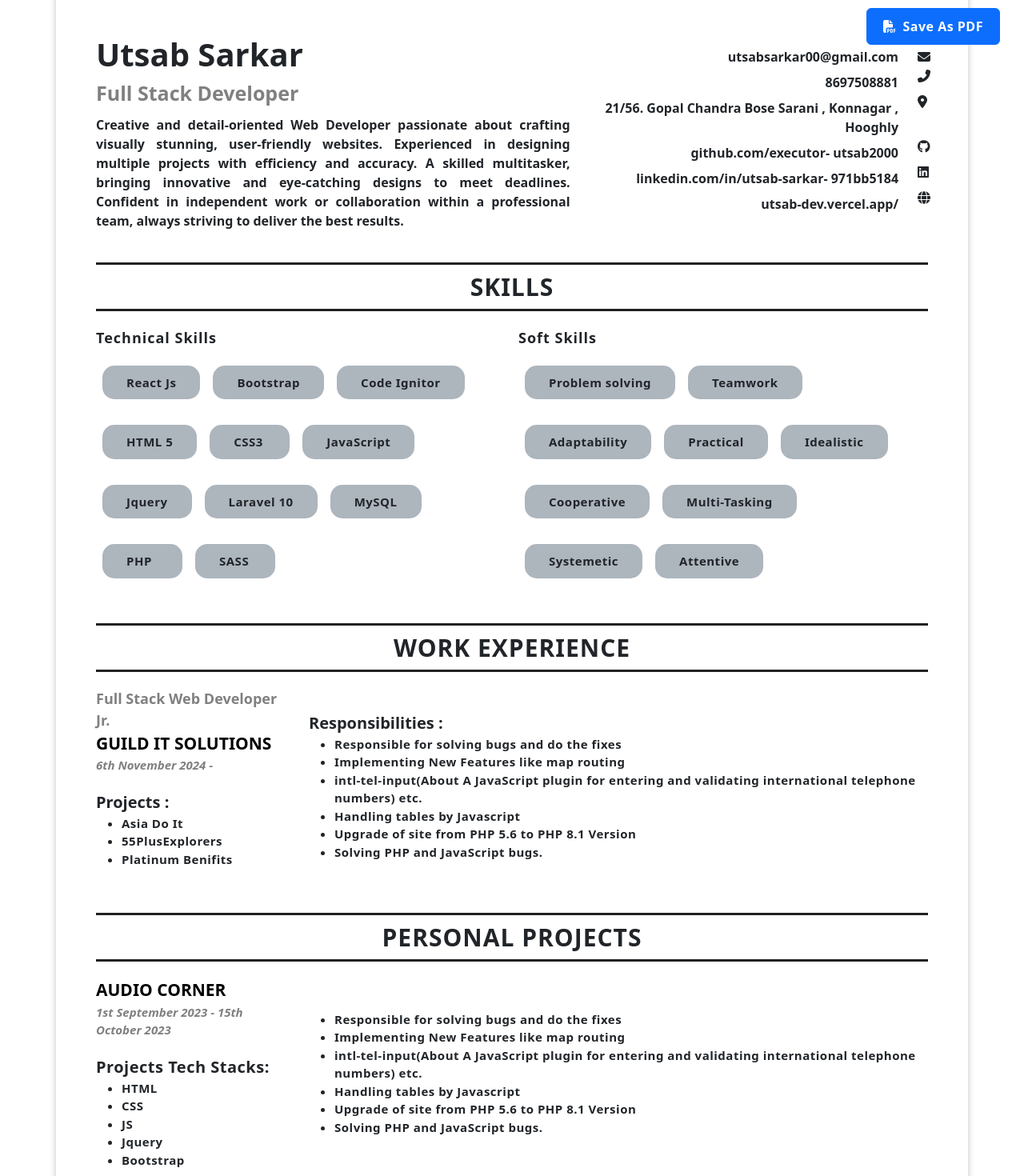
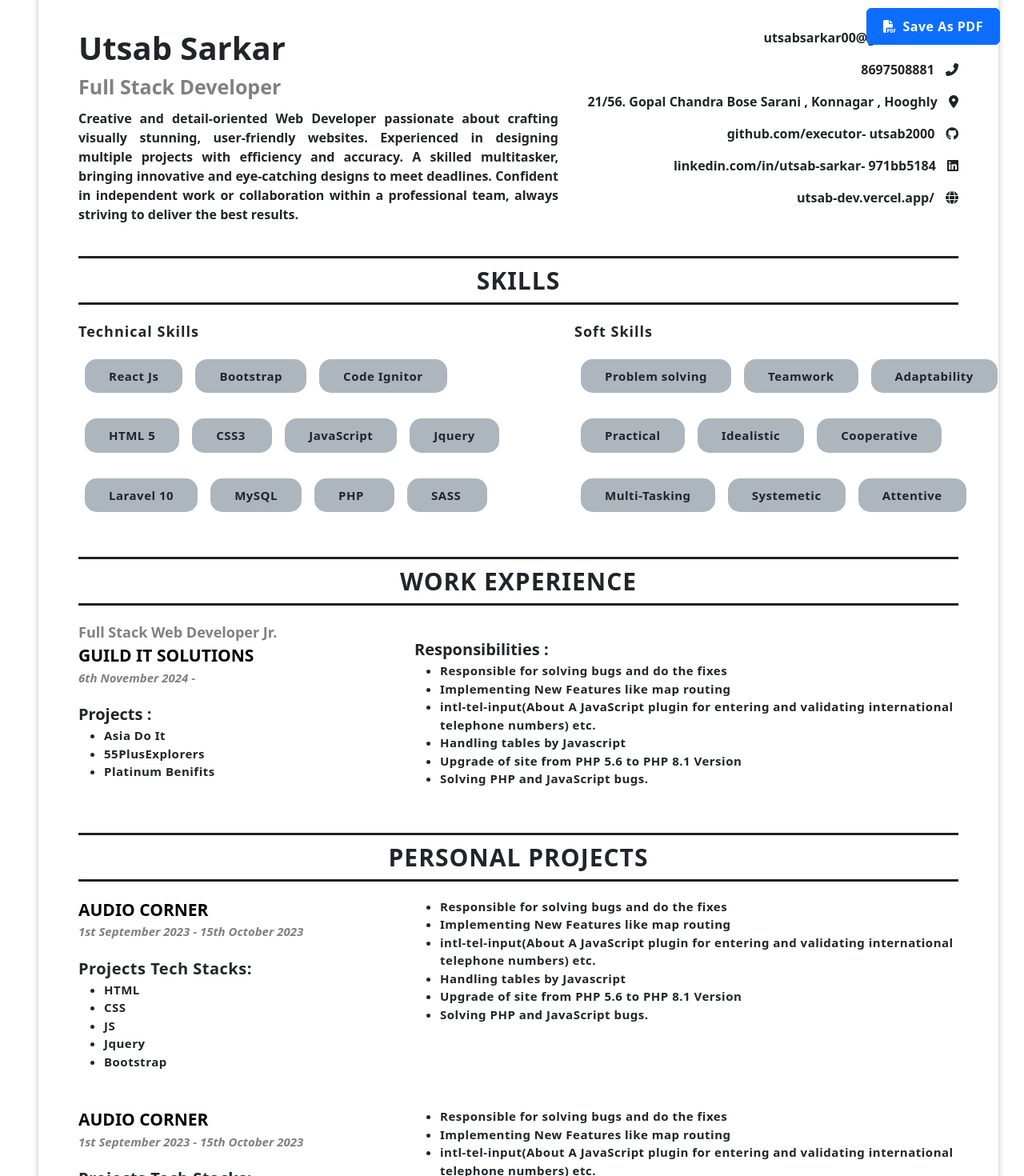
Before and after one commit to executor-utsab2000/Resume-Builder, a React (Vite) app: page /templates/template1 in a window 1280 px wide. Shown: the part 20-1490 px from the top of the page at 80% size. Built offline with nearby package versions, Linux system fonts and the light colour scheme.

Commit message:
template1 done

```diff
--- a/src/CSS_SCSS/template1.scss
+++ b/src/CSS_SCSS/template1.scss
@@ -1,4 +1,29 @@
 .template1 {
+	min-width: 1200px;
+	max-width: 1200px;
+	height: 100%;
+	width: 100%;
+	padding: 0;
+	box-shadow: rgba(0, 0, 0, 0.24) 0px 3px 8px;
+
+	.sectionHeader {
+		margin-top: 40px;
+		margin-bottom: 20px;
+		font-weight: 700;
+		font-size: 30px;
+		text-transform: uppercase;
+		letter-spacing: 1px;
+		text-align: center;
+		padding-top: 5px;
+		padding-bottom: 5px;
+		border-top: #212121 3px solid;
+		border-bottom: #212121 3px solid;
+	}
+
+	.topSection {
+		.leftPanel {
+			min-width: 700x;
+			max-width: 700x;
 
 			.nameHeader {
 				font-weight: 800;
@@ -17,24 +42,25 @@
 				font-size: 16px;
 				text-align: justify;
 			}
-
-	.topRightDetails {
-		font-weight: 600;
 		}
 
-	.sectionHeader {
-		margin-top: 40px;
-		margin-bottom: 20px;
-		font-weight: 700;
-		font-size: 30px;
-		text-transform: uppercase;
-		letter-spacing: 1px;
-		text-align: center;
-		padding-top: 5px;
-		padding-bottom: 5px;
-		border-top: #212121 3px solid;
-		border-bottom: #212121 3px solid;
+		.rightPanel {
+			padding-left: 20px;
+			min-width: 500px;
+			max-width: 500px;
+			font-weight: 600;
+
+			.content {
+				text-align: right;
+
+				i {
+					margin-left: 10px;
 				}
+			}
+		}
+	}
+
+	.skills {
 
 		.skillSmallHeader {
 			margin-bottom: 5px;
@@ -43,7 +69,26 @@
 			letter-spacing: 1px;
 		}
 
+		.leftPanel {
+			min-width: 600px;
+			max-width: 600px;
+			width: 100%;
+			padding-right: 20px;
+		}
+
+		.rightPanel {
+			min-width: 600px;
+			max-width: 600px;
+			padding-left: 20px;
+		}
+	}
+
+	.experienceContainer {
 		.experience {
+			.leftPanel {
+				min-width: 400px;
+				max-width: 400px;
+
 				.designation {
 					font-weight: 700;
 					font-size: 21px;
@@ -55,7 +100,6 @@
 					font-weight: 700;
 					font-size: 18px;
 					color: gray;
-			;
 					text-transform: capitalize;
 				}
 
@@ -66,20 +110,6 @@
 					;
 					text-transform: capitalize;
 					font-style: italic;
-		}
-
-		.responsibilities {
-			.header {
-				margin-top: 20px;
-				font-weight: 700;
-				font-size: 20px;
-			}
-
-			ul {
-				font-weight: 600;
-				letter-spacing: 0.5px;
-				font-size: 15px;
-			}
 				}
 
 				.projectWorked {
@@ -97,17 +127,119 @@
 				}
 			}
 
-	.education {
-		.qualificationTitle {
+			.rightPanel {
+				min-width: 700px;
+				max-width: 700px;
+				padding-left: 20px;
+
+				.responsibilities {
+					.header {
+						margin-top: 20px;
+						font-weight: 700;
+						font-size: 20px;
+					}
+
+					ul {
+						font-weight: 600;
+						letter-spacing: 0.5px;
+						font-size: 15px;
+					}
+				}
+
+			}
+		}
+	}
+
+	.projectContainer {
+		.projectItems {
+			margin-top: 10px;
+			margin-bottom: 30px;
+
+			.leftPanel {
+				min-width: 400px;
+				max-width: 400px;
+
+				.projectTitle {
 					font-weight: 700;
 					font-size: 21px;
 					color: black;
 					text-transform: uppercase;
 				}
 
+				.projectDuration {
+					font-weight: 700;
+					font-size: 15px;
+					color: gray;
+					;
+					text-transform: capitalize;
+					font-style: italic;
+				}
+
+				.projectTechStacks {
+					.header {
+						margin-top: 20px;
+						font-weight: 700;
+						font-size: 20px;
+					}
+
+					font-weight: 600;
+					letter-spacing: 0.5px;
+					font-size: 15px;
+				}
+
+			}
+
+			.rightPanel {
+				min-width: 700px;
+				max-width: 700px;
+				padding-left: 20px;
+
+				.projectLearnings {
+					font-weight: 600;
+					letter-spacing: 0.5px;
+					font-size: 15px;
+				}
+			}
+		}
+	}
+
+	.certificateContainer {
+
+		.certificateTitle {
+			font-weight: 700;
+			font-size: 18px;
+			color: black;
+			text-transform: uppercase;
+		}
+
+
+		.certificateYear {
+			font-weight: 700;
+			font-size: 15px;
+			color: gray;
+			text-transform: capitalize;
+		}
+
+		.certificateInstitute {
+			font-weight: 700;
+			font-size: 12px;
+			color: gray;
+			text-transform: capitalize;
+			font-style: italic;
+		}
+	}
+
+	.educationContainer {
+		.qualificationTitle {
+			font-weight: 700;
+			font-size: 18px;
+			color: black;
+			text-transform: uppercase;
+		}
+
 		.qualificationInstitute {
 			font-weight: 700;
-			font-size: 18px;
+			font-size: 13px;
 			color: gray;
 			;
 			text-transform: capitalize;
@@ -131,68 +263,4 @@
 			font-style: italic;
 		}
 	}
-
-	.certificateTitle {
-		font-weight: 700;
-		font-size: 21px;
-		color: black;
-		text-transform: uppercase;
 }
-
-	.projectTitle {
-		font-weight: 700;
-		font-size: 21px;
-		color: black;
-		text-transform: uppercase;
-	}
-
-	.certificateYear {
-		font-weight: 700;
-		font-size: 18px;
-		color: gray;
-		;
-		text-transform: capitalize;
-	}
-
-	.certificateInstitute {
-		font-weight: 700;
-		font-size: 15px;
-		color: gray;
-		;
-		text-transform: capitalize;
-		font-style: italic;
-	}
-
-	.projectDuration {
-		font-weight: 700;
-		font-size: 15px;
-		color: gray;
-		;
-		text-transform: capitalize;
-		font-style: italic;
-	}
-
-	.projectTechStacks {
-		.header {
-			margin-top: 20px;
-			font-weight: 700;
-			font-size: 20px;
-		}
-
-		font-weight: 600;
-		letter-spacing: 0.5px;
-		font-size: 15px;
-	}
-
-	.projectLearnings {
-		font-weight: 600;
-		letter-spacing: 0.5px;
-		font-size: 15px;
-	}
-
-	.itemContainer {
-		margin-top: 10px;
-		margin-bottom: 30px;
-	}
-
-}
--- a/src/Template/Template1.jsx
+++ b/src/Template/Template1.jsx
@@ -15,11 +15,12 @@ const Template1 = () => {
     return (
         <>
             <div className="printBtnDiv">
-                <button className="btn btn-primary" onClick={() => handleDownloadPdf(printContent)}> <i class="fa-solid fa-file-pdf me-2"></i>Save As PDF</button>
+                <button className="btn btn-primary" onClick={() => handleDownloadPdf(printContent)}> <i className="fa-solid fa-file-pdf me-2"></i>Save As PDF</button>
             </div>
+
             <div className="container template1" ref={printContent}>
-                <div className="row mt-2">
-                    <div className="col-7 pe-3 my-auto">
+                <div className="topSection d-flex jus">
+                    <div className="leftPanel">
                         <div className="nameHeader">{userData.fName + " " + userData.lName}</div>
                         {
                             userData.designation.trim().length !== 0 && <div className="designation">{userData.designation}</div>
@@ -27,61 +28,34 @@ const Template1 = () => {
 
                         <div className="profileSummary mt-2">{userData.profileSummary}</div>
                     </div>
-                    <div className="col-5 my-auto">
-                        <div className="row topRightDetails">
-                            <div className="col-11 text-end">{userData.email}</div>
-                            <div className="col-1"><i className="fa-solid fa-envelope"></i></div>
-
-                            <div className="col-11 text-end mt-2">{userData.contact}</div>
-                            <div className="col-1"><i className="fa-solid fa-phone-flip"></i></div>
-
-                            <div className="col-11 text-end mt-2">{userData.address}</div>
-                            <div className="col-1"><i className="fa-solid fa-location-dot"></i></div>
-
-                            {
-                                userData.github.trim().length !== 0 &&
-                                <>
-                                    <div className="col-11 text-end mt-2">{userData.github}</div>
-                                    <div className="col-1"><i className="fa-brands fa-github"></i></div>
-                                </>
-                            }
-
-                            {
-                                userData.linkedin.trim().length !== 0 &&
-                                <>
-                                    <div className="col-11 text-end mt-2">{userData.linkedin}</div>
-                                    <div className="col-1"><i className="fa-brands fa-linkedin"></i></div>
-
-                                </>
-                            }
-
-
-                            {
-                                userData.portfolio.trim().length !== 0 &&
-                                <>
-                                    <div className="col-11 text-end mt-2">{userData.portfolio}</div>
-                                    <div className="col-1"><i className="fa-solid fa-globe"></i></div>
-                                </>
-                            }
+                    <div className="rightPanel d-flex justify-content-end my-auto">
+                        <div className="content">
+                            <p>{userData.email} <i className="fa-solid fa-envelope"></i></p>
+                            <p>{userData.contact} <i className="fa-solid fa-phone-flip"></i></p>
+                            <p>{userData.address} <i className="fa-solid fa-location-dot"></i></p>
+                            <p>{userData.github} <i className="fa-brands fa-github"></i></p>
+                            <p>{userData.linkedin} <i className="fa-brands fa-linkedin"></i></p>
+                            <p>{userData.portfolio} <i className="fa-solid fa-globe"></i></p>
                         </div>
                     </div>
                 </div>
 
+                <section>
                     <div className="sectionHeader">Skills</div>
-                <div className="skillContainer">
-                    <div className="row">
+                    <div className="skills d-flex">
                         {
-                            userData.technicalSkills.length !== 0 &&
-                            <div className="col-6 pe-2">
+                            userData.hasOwnProperty('technicalSkills') &&
+                            <div className="leftPanel">
                                 <div className="skillSmallHeader">Technical Skills</div>
                                 <div className="d-flex flex-wrap">
                                     {
                                         userData.technicalSkills?.map(elm => <SmallItems title={elm} />)
                                     }
                                 </div>
+
                             </div>
                         }
-                        <div className="col-6 ps-2">
+                        <div className="rightPanel">
                             <div className="skillSmallHeader">Soft Skills</div>
                             <div className="d-flex flex-wrap">
                                 {
@@ -90,20 +64,19 @@ const Template1 = () => {
                             </div>
                         </div>
                     </div>
-                </div>
+                </section>
 
                 {
-                    userData.workExperience.length !== 0 &&
-                    <>
+                    userData.hasOwnProperty('workExperience') &&
+                    <section>
                         <div className="sectionHeader">Work Experience</div>
                         <div className="experienceContainer">
                             {
                                 userData.workExperience?.map((elm) => {
                                     return (
                                         <>
-                                            <div className="experience w-100 itemContainer">
-                                                <div className="row">
-                                                    <div className="col-3 my-auto">
+                                            <div className="experience d-flex">
+                                                <div className="leftPanel">
                                                     <div className="companyName">{elm.designation}</div>
                                                     <div className="designation">{elm.companyName}</div>
                                                     <div className="duration">{`${elm.startDate} - ${elm.endDate}`}</div>
@@ -117,8 +90,8 @@ const Template1 = () => {
                                                         </ul>
                                                     </div>
                                                 </div>
-
-                                                    <div className="col-9 responsibilities my-auto">
+                                                <div className="rightPanel">
+                                                    <div className="responsibilities">
                                                         <div className="header">Responsibilities :</div>
                                                         <ul>
                                                             {
@@ -133,20 +106,19 @@ const Template1 = () => {
                                 })
                             }
                         </div>
-                    </>
+                    </section>
                 }
 
                 {
-                    userData.project.length !== 0 &&
-                    <>
+                    userData.hasOwnProperty('project') &&
+                    <section>
                         <div className="sectionHeader">Personal Projects</div>
                         <div className="projectContainer">
                             {
                                 userData.project?.map((elm) => {
                                     return (
-                                        <div className="projectItems itemContainer">
-                                            <div className="row">
-                                                <div className="col-3 my-auto">
+                                        <div className="projectItems itemContainer d-flex">
+                                            <div className="leftPanel">
                                                 <div className="projectTitle">{elm.title}</div>
                                                 <div className="projectDuration">{`${elm.startDate} - ${elm.endDate}`}</div>
                                                 <div className="projectTechStacks">
@@ -158,7 +130,7 @@ const Template1 = () => {
                                                     </ul>
                                                 </div>
                                             </div>
-                                                <div className="col-9 my-auto">
+                                            <div className="rightPanel">
                                                 <div className="projectLearnings">
                                                     <ul>
                                                         {
@@ -168,21 +140,16 @@ const Template1 = () => {
                                                 </div>
                                             </div>
                                         </div>
-                                        </div>
                                     )
                                 })
                             }
                         </div>
-                    </>
+                    </section>
                 }
 
-
-
-
-
                 {
-                    userData.certificate.length !== 0 &&
-                    <>
+                    userData.hasOwnProperty('certificate') &&
+                    <section>
                         <div className="sectionHeader">Certificates /  Achivements</div>
                         <div className="certificateContainer">
                             {
@@ -200,10 +167,13 @@ const Template1 = () => {
                                 })
                             }
                         </div>
-                    </>
+                    </section>
                 }
 
 
+                {
+                    userData.hasOwnProperty('qualification') &&
+                    <section>
                         <div className="sectionHeader">Educational qualification</div>
                         <div className="educationContainer">
                             {
@@ -225,60 +195,27 @@ const Template1 = () => {
                                 })
                             }
                         </div>
+                    </section>
+                }
 
-
+                <section>
                     <div className="sectionHeader">Languages</div>
                     <div className="languageContainer d-flex flex-wrap">
                         {
                             userData.languages?.map(elm => <SmallItems title={elm} />)
                         }
                     </div>
+                </section>
 
 
+                <section>
                     <div className="sectionHeader">Hobbies  /  Interests</div>
                     <div className="languageContainer d-flex flex-wrap">
                         {
                             userData.hobbies?.map(elm => <SmallItems title={elm} />)
                         }
                     </div>
-
-
-
-
-
-
-
-
-
-
-
-
-
-
-
-
-
-
-
-
-
-
-
-
-
-
-
-
-
-
-
-
-
-
-
-
-
-
+                </section>
 
 
             </div>
--- a/src/Template/Template2.jsx
+++ b/src/Template/Template2.jsx
@@ -11,7 +11,7 @@ const Template2 = () => {
     return (
         <>
             <div className="printBtnDiv">
-                <button className="btn btn-primary" onClick={() => handleDownloadPdf(printContent)}> <i class="fa-solid fa-file-pdf me-2"></i>Save As PDF</button>
+                <button className="btn btn-primary" onClick={() => handleDownloadPdf(printContent)}> <i className="fa-solid fa-file-pdf me-2"></i>Save As PDF</button>
             </div>
 
             <div className="container template2" ref={printContent}>
--- a/src/Template/Template3.jsx
+++ b/src/Template/Template3.jsx
@@ -11,7 +11,7 @@ const Template3 = () => {
     return (
         <>
             <div className="printBtnDiv">
-                <button className="btn btn-primary" onClick={() => handleDownloadPdf(printContent)}> <i class="fa-solid fa-file-pdf me-2"></i>Save As PDF</button>
+                <button className="btn btn-primary" onClick={() => handleDownloadPdf(printContent)}> <i className="fa-solid fa-file-pdf me-2"></i>Save As PDF</button>
             </div>
 
             <div className="container py-5 template3" ref={printContent}>
--- a/src/Template/Template4.jsx
+++ b/src/Template/Template4.jsx
@@ -13,7 +13,7 @@ const Template4 = () => {
     return (
         <>
             <div className="printBtnDiv">
-                <button className="btn btn-primary" onClick={() => handleDownloadPdf(printContent)}> <i class="fa-solid fa-file-pdf me-2"></i>Save As PDF</button>
+                <button className="btn btn-primary" onClick={() => handleDownloadPdf(printContent)}> <i className="fa-solid fa-file-pdf me-2"></i>Save As PDF</button>
             </div>
 
             <div className="container py-4 template4" ref={printContent}>
--- a/src/Template/Template5.jsx
+++ b/src/Template/Template5.jsx
@@ -12,7 +12,7 @@ const Template5 = () => {
     return (
         <>
             <div className="printBtnDiv">
-                <button className="btn btn-primary" onClick={() => handleDownloadPdf(printContent)}> <i class="fa-solid fa-file-pdf me-2"></i>Save As PDF</button>
+                <button className="btn btn-primary" onClick={() => handleDownloadPdf(printContent)}> <i className="fa-solid fa-file-pdf me-2"></i>Save As PDF</button>
             </div>
 
 
--- a/src/Template/Template7.jsx
+++ b/src/Template/Template7.jsx
@@ -11,7 +11,7 @@ const Template7 = () => {
     return (
         <>
             <div className="printBtnDiv">
-                <button className="btn btn-primary" onClick={() => handleDownloadPdf(printContent)}> <i class="fa-solid fa-file-pdf me-2"></i>Save As PDF</button>
+                <button className="btn btn-primary" onClick={() => handleDownloadPdf(printContent)}> <i className="fa-solid fa-file-pdf me-2"></i>Save As PDF</button>
             </div>
 
             <div className='container resume template7' ref={printContent}>
--- a/src/Template/Template8.jsx
+++ b/src/Template/Template8.jsx
@@ -12,7 +12,7 @@ const Template8 = () => {
     return (
         <>
             <div className="printBtnDiv">
-                <button className="btn btn-primary" onClick={() => handleDownloadPdf(printContent)}> <i class="fa-solid fa-file-pdf me-2"></i>Save As PDF</button>
+                <button className="btn btn-primary" onClick={() => handleDownloadPdf(printContent)}> <i className="fa-solid fa-file-pdf me-2"></i>Save As PDF</button>
             </div>
 
             <div className=" container template8" ref={printContent}>
@@ -31,7 +31,7 @@ const Template8 = () => {
                                             <strong>{elm.designation}</strong>
                                             <span>{`${elm.startDate} - ${elm.endDate}`}</span>
                                         </div>
-                                        <div class="company">{elm.companyName}</div>
+                                        <div className="company">{elm.companyName}</div>
                                         <ul>
                                             {
                                                 elm.responsibilities.split(',')?.map(elm => <li>{elm}</li>)
@@ -51,7 +51,7 @@ const Template8 = () => {
                                             <strong>{elm.title}</strong>
                                             <span>{`${elm.startDate} - ${elm.endDate}`}</span>
                                         </div>
-                                        <div class="company">
+                                        <div className="company">
                                             {
                                                 elm.techStacks.split(',')?.map(elm => `${elm} , `)
                                             }
```
Also changed, not shown: src/Form.jsx (+16 -17 lines), src/Template/Template6.jsx (+18 -18 lines), src/Template/Template9.jsx (+6 -6 lines), 1 other file (tests, documents, lock files or other folders). Lines whose indentation alone changed are shown as unchanged.
